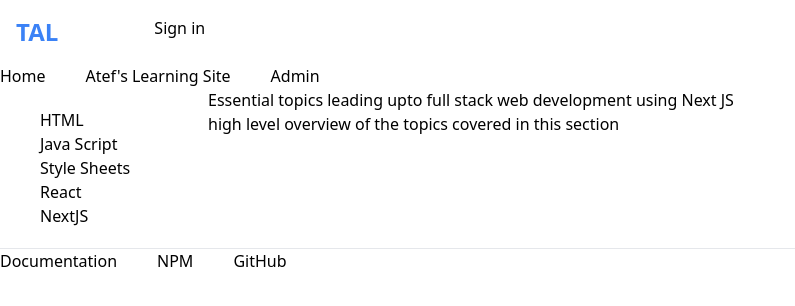
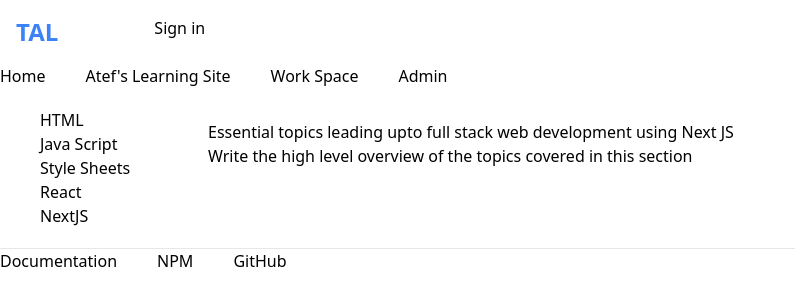
Before and after one commit to dattaray-basab/atef, a Next.js app: page /learn in a window 1280 px wide. Shown: the top 306 px of the page, without its empty margins (0-795 px from the left). Built offline with nearby package versions, Linux system fonts and the light colour scheme; no server answers.

Commit message:
9.12.1: WIP - created ws

```diff
--- a/app/header.tsx
+++ b/app/header.tsx
@@ -28,6 +28,9 @@ export default function Header() {
               <Link href='/learn'>Atef's Learning Site</Link>
             </li>
             <li>
+              <Link href='/ws'>Work Space</Link>
+            </li>
+            <li>
               <Link href='/admin'>Admin</Link>
             </li>
           </ul>
--- a/app/learn/page.tsx
+++ b/app/learn/page.tsx
@@ -1,15 +1,12 @@
-
-
+import LeftBar from "./leftBar";
 
 export default function Learn() {
   return (
-    <div className='flex flex-col align-middle justify-center  w-auto'>
+    <div className=' align-middle justify-center w-auto mt-8'>
       <h3>
         Essential topics leading upto full stack web development using Next JS
       </h3>
-      <h2>
-        high level overview of the topics covered in this section
-      </h2>
+      <h2>Write the high level overview of the topics covered in this section</h2>
 
     </div>
   );
--- /dev/null
+++ b/app/ws/page.tsx
@@ -0,0 +1,9 @@
+import React from 'react'
+
+const WorkSpace = () => {
+  return (
+    <div>Restricted WorkSpace</div>
+  )
+}
+
+export default WorkSpace
--- a/middleware.ts
+++ b/middleware.ts
@@ -14,4 +14,4 @@ export default withAuth({
   },
 })
 
-export const config = { matcher: ["/admin", "/me"] }
+export const config = { matcher: ["/admin", "/me", "/ws"] }
```
